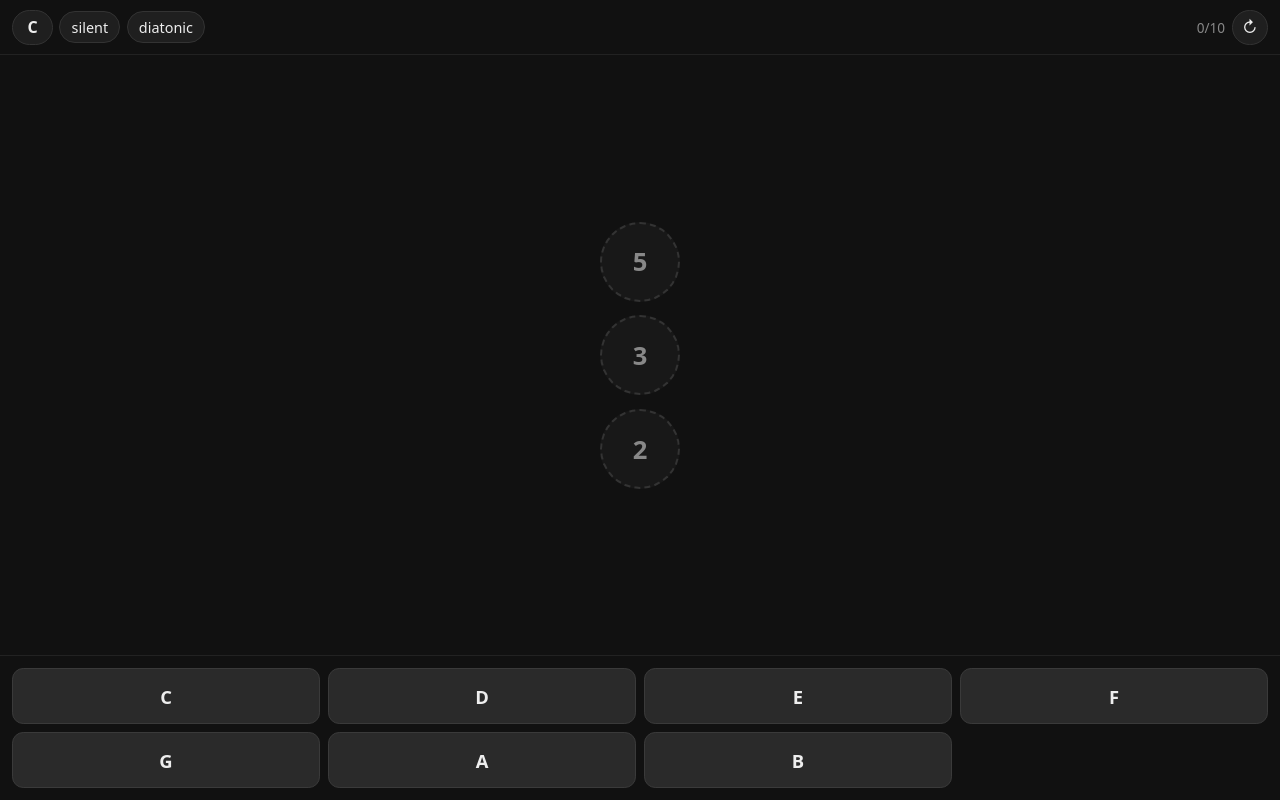
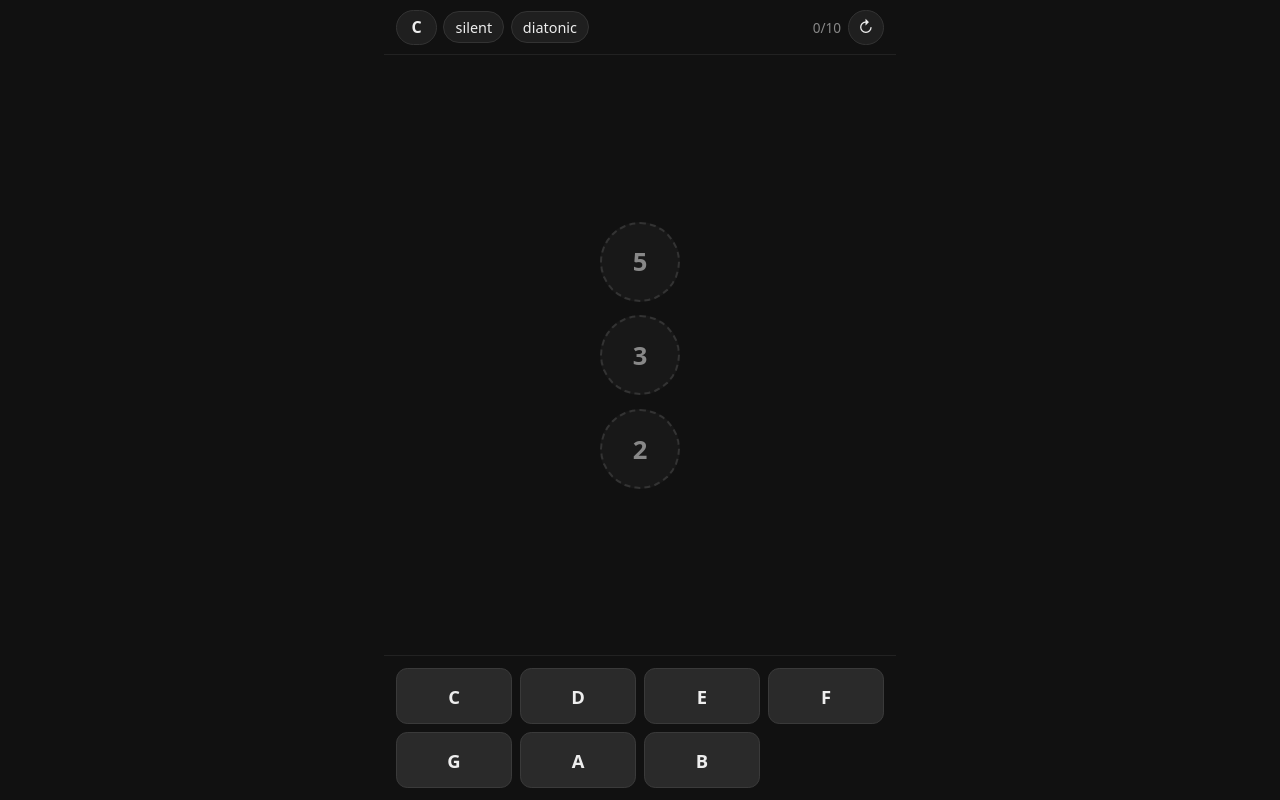
Before and after one commit to guics23/intervals, a Svelte app: page / in a window 1280 px wide. Built offline with nearby package versions, Linux system fonts and the light colour scheme.

Commit message:
max-width

```diff
--- a/src/app.css
+++ b/src/app.css
@@ -22,6 +22,8 @@ html, body {
   height: 100dvh;
   display: flex;
   flex-direction: column;
+  max-width: 32rem;
+  margin: 0 auto;
 }
 
 button {
```
